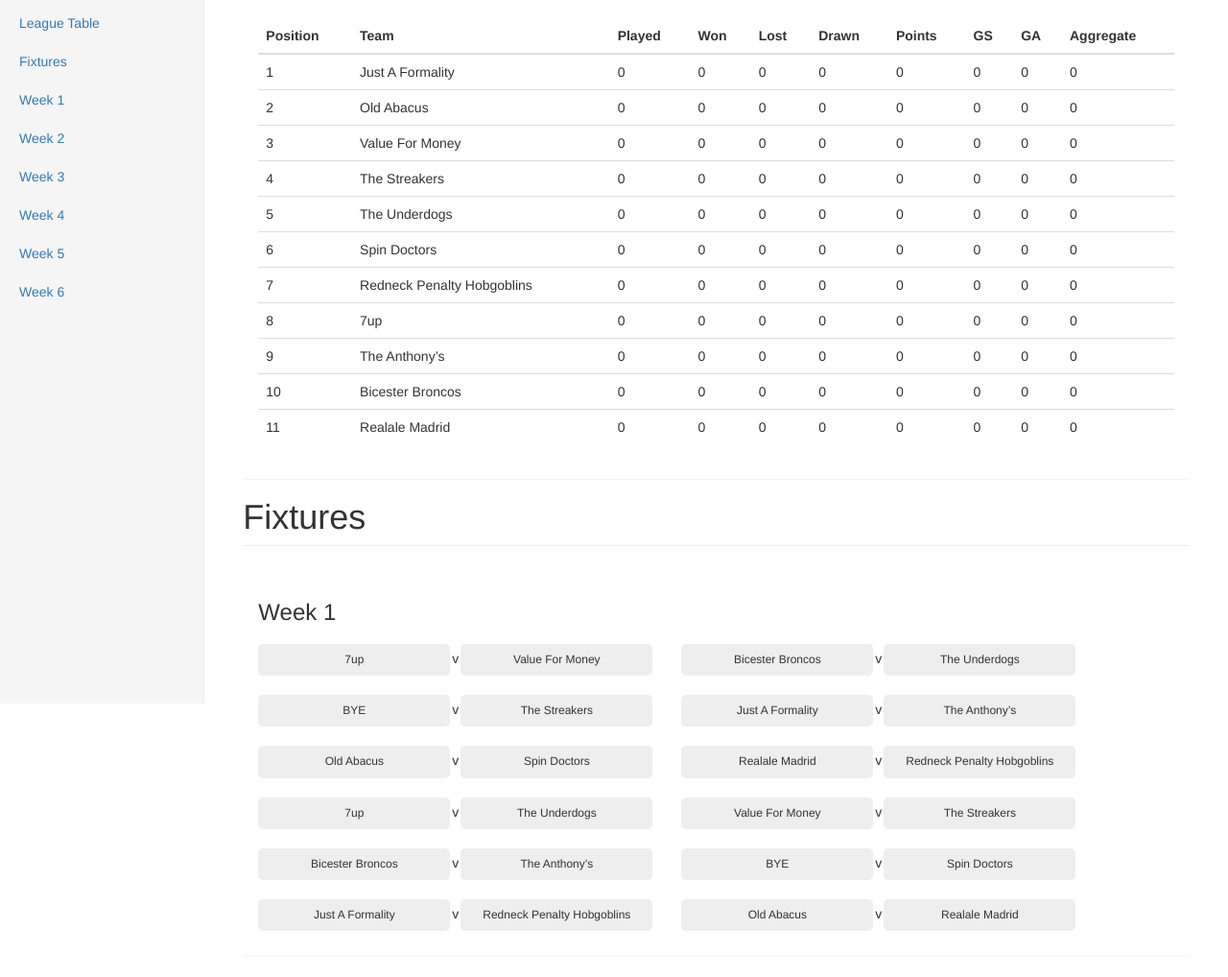
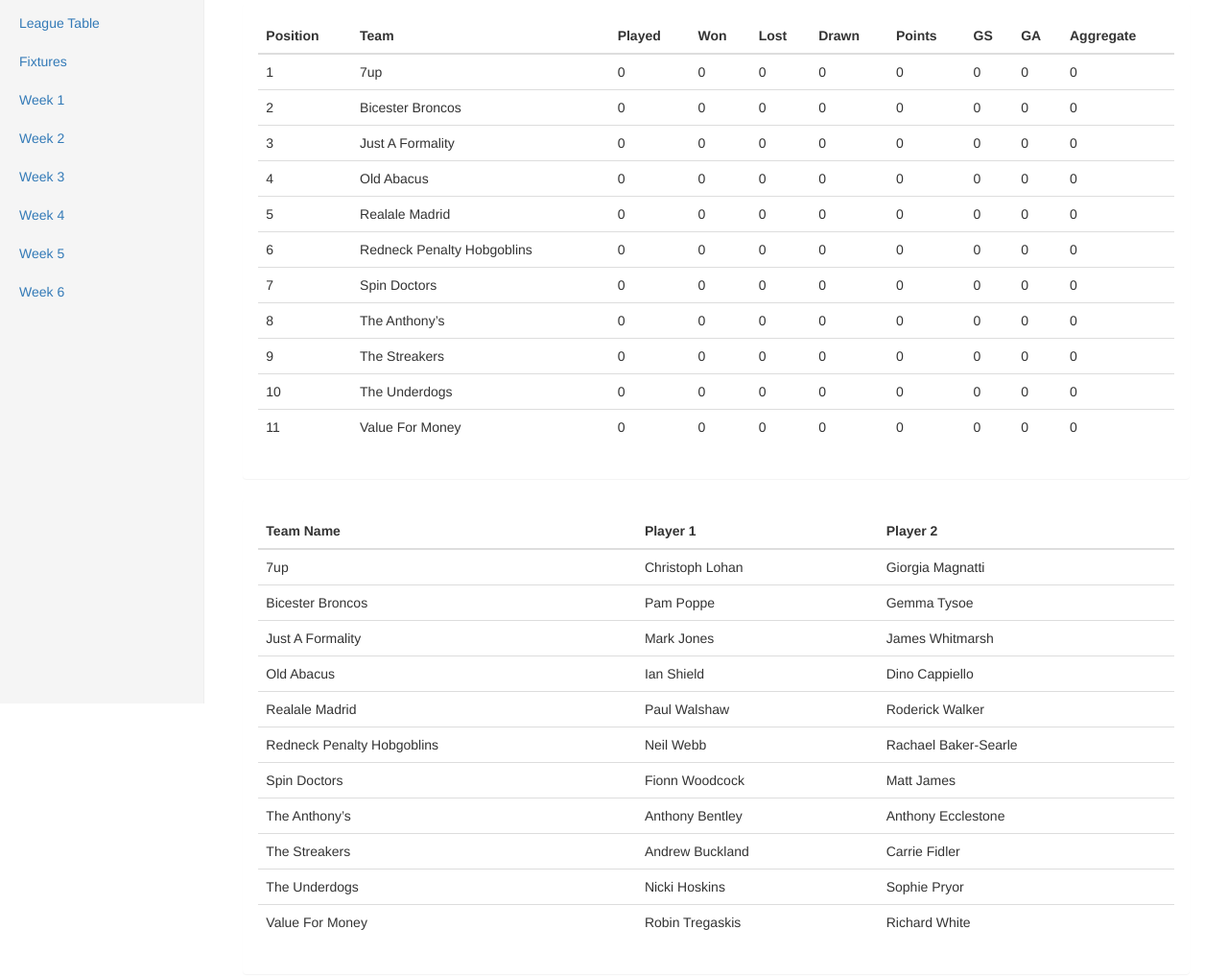
Before and after one commit to jwhitmarsh/adfl, a plain HTML site: page app/index.html in a window 1280 px wide. Shown: the part 67-1085 px from the top of the page at 96% size. Drawn offline with nearby package versions, Linux system fonts and the light colour scheme.

Commit message:
first release

```diff
--- a/app/index.html
+++ b/app/index.html
@@ -1,7 +1,6 @@
 <!DOCTYPE html>
 <!DOCTYPE html>
 <html lang="en">
-
 <head>
     <meta charset="utf-8">
     <meta http-equiv="X-UA-Compatible" content="IE=edge">
@@ -13,12 +12,12 @@
     <link rel="stylesheet" href="css/bootstrap-extra.css">
     <link rel="stylesheet" href="css/site.css">
 </head>
-
 <body>
 <nav class="navbar navbar-inverse navbar-fixed-top" role="navigation">
     <div class="container-fluid">
         <div class="navbar-header">
-                <button type="button" class="navbar-toggle collapsed" data-toggle="collapse" data-target="#navbar" aria-expanded="false" aria-controls="navbar">
+            <button type="button" class="navbar-toggle collapsed" data-toggle="collapse" data-target="#navbar" aria-expanded="false"
+                    aria-controls="navbar">
                 <span class="sr-only">Toggle navigation</span>
                 <span class="icon-bar"></span>
                 <span class="icon-bar"></span>
@@ -28,20 +27,22 @@
         </div>
         <div id="navbar" class="navbar-collapse collapse">
             <ul class="nav navbar-nav navbar-right">
-                    <li><a href="#">Laws of the Game 2014/2015</a>
+                <li>
+                    <a href="ADFL-Rules.docx">Laws of the Game 2014/2015</a>
                 </li>
             </ul>
         </div>
     </div>
 </nav>
-
 <div class="container-fluid">
     <div class="row">
         <div class="col-sm-3 col-md-2 sidebar">
             <ul class="nav nav-sidebar" id="NavSide">
-                    <li><a href="#LeagueTableContainer">League Table</a>
+                <li>
+                    <a href="#LeagueTableContainer">League Table</a>
                 </li>
-                    <li><a href="#FixturesContiainer">Fixtures</a>
+                <li>
+                    <a href="#FixturesContiainer">Fixtures</a>
                 </li>
             </ul>
         </div>
@@ -71,17 +72,89 @@
                     </div>
                 </div>
             </div>
+            <div id="TeamsContainer">
+                <div class="panel">
+                    <div class="panel-body">
+                        <table class="table">
+                            <thead>
+                                <tr>
+                                    <th>Team Name</th>
+                                    <th>Player 1</th>
+                                    <th>Player 2</th>
+                                </tr>
+                            </thead>
+                            <tbody>
+                                <tr>
+                                    <td>7up</td>
+                                    <td>Christoph Lohan</td>
+                                    <td>Giorgia Magnatti</td>
+                                </tr>
+                                <tr>
+                                    <td>Bicester Broncos</td>
+                                    <td>Pam Poppe</td>
+                                    <td>Gemma Tysoe</td>
+                                </tr>
+                                <tr>
+                                    <td>Just A Formality</td>
+                                    <td>Mark Jones</td>
+                                    <td>James Whitmarsh</td>
+                                </tr>
+                                <tr>
+                                    <td>Old Abacus</td>
+                                    <td>Ian Shield</td>
+                                    <td>Dino Cappiello</td>
+                                </tr>
+                                <tr>
+                                    <td>Realale Madrid</td>
+                                    <td>Paul Walshaw</td>
+                                    <td>Roderick Walker</td>
+                                </tr>
+                                <tr>
+                                    <td>Redneck Penalty Hobgoblins</td>
+                                    <td>Neil Webb</td>
+                                    <td>Rachael Baker-Searle</td>
+                                </tr>
+                                <tr>
+                                    <td>Spin Doctors</td>
+                                    <td>Fionn Woodcock</td>
+                                    <td>Matt James</td>
+                                </tr>
+                                <tr>
+                                    <td>The Anthony’s</td>
+                                    <td>Anthony Bentley</td>
+                                    <td>Anthony Ecclestone</td>
+                                </tr>
+                                <tr>
+                                    <td>The Streakers</td>
+                                    <td>Andrew Buckland</td>
+                                    <td>Carrie Fidler</td>
+                                </tr>
+                                <tr>
+                                    <td>The Underdogs</td>
+                                    <td>Nicki Hoskins</td>
+                                    <td>Sophie Pryor</td>
+                                </tr>
+                                <tr>
+                                    <td>Value For Money</td>
+                                    <td>Robin Tregaskis</td>
+                                    <td>Richard White</td>
+                                </tr>
+                            </tbody>
+                        </table>
+                    </div>
+                </div>
+
+            </div>
             <div id="FixturesContiainer">
                 <h1 class="page-header">Fixtures</h1>
-
             </div>
         </div>
     </div>
 </div>
-
 <div class="panel" id="round1" style="display:none">
     <div class="panel-body">
         <h3 class="round-num">Round 1</h3>
+
         <div class="fixture">
             <h6>Just A Formality</h6>
             <span>v</span>
@@ -89,7 +162,6 @@
         </div>
     </div>
 </div>
-
 <!-- jQuery -->
 <script src="//code.jquery.com/jquery.js"></script>
 <!-- Bootstrap JavaScript -->
@@ -97,5 +169,4 @@
 <!-- Custom -->
 <script type="text/javascript" src="js/main.js"></script>
 </body>
-
 </html>
--- a/app/js/main.js
+++ b/app/js/main.js
@@ -74,14 +74,26 @@ function buildLeagueTable(teams, fixtures) {
             return n;
         }
 
-        return y.aggregate - x.aggregate;
+        var m = y.aggregate - x.aggregate;
+        if (m != 0) {
+            return m;
+        }
+
+        var nameA = x.name.toLowerCase(), nameB = y.name.toLowerCase()
+        if (nameA < nameB)
+            return -1;
+        if (nameA > nameB)
+            return 1;
+        return 0;
     });
 
-    for (var x = 0; x < teams.length; x++) {
-        var t = teams[x],
+    var filteredTeams = teams.filter(function (x) {
+        return x.name !== 'BYE';
+    });
+
+    for (var x = 0; x < filteredTeams.length; x++) {
+        var t = filteredTeams[x],
             $tr = $('<tr>');
-
-        if (t.name !== 'BYE') {
         $tr
             .append($('<td>').text(x + 1))
             .append($('<td>').text(t.name))
@@ -95,7 +107,6 @@ function buildLeagueTable(teams, fixtures) {
             .append($('<td>').text(t.aggregate));
 
         $body.append($tr);
-        }
     }
 }
 
```
Also changed, not shown: 1 other file. Lines whose indentation alone changed are shown as unchanged.
